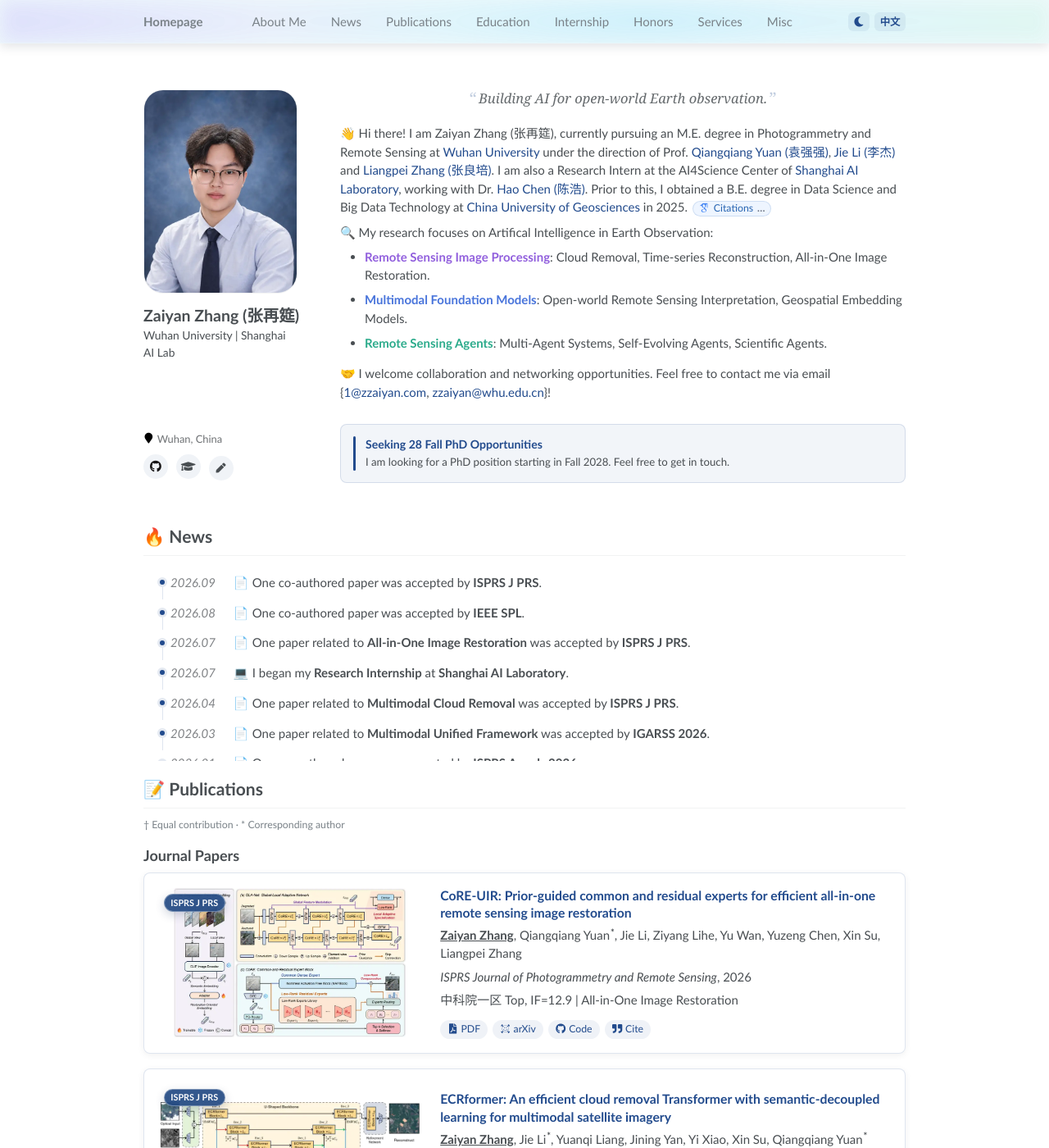
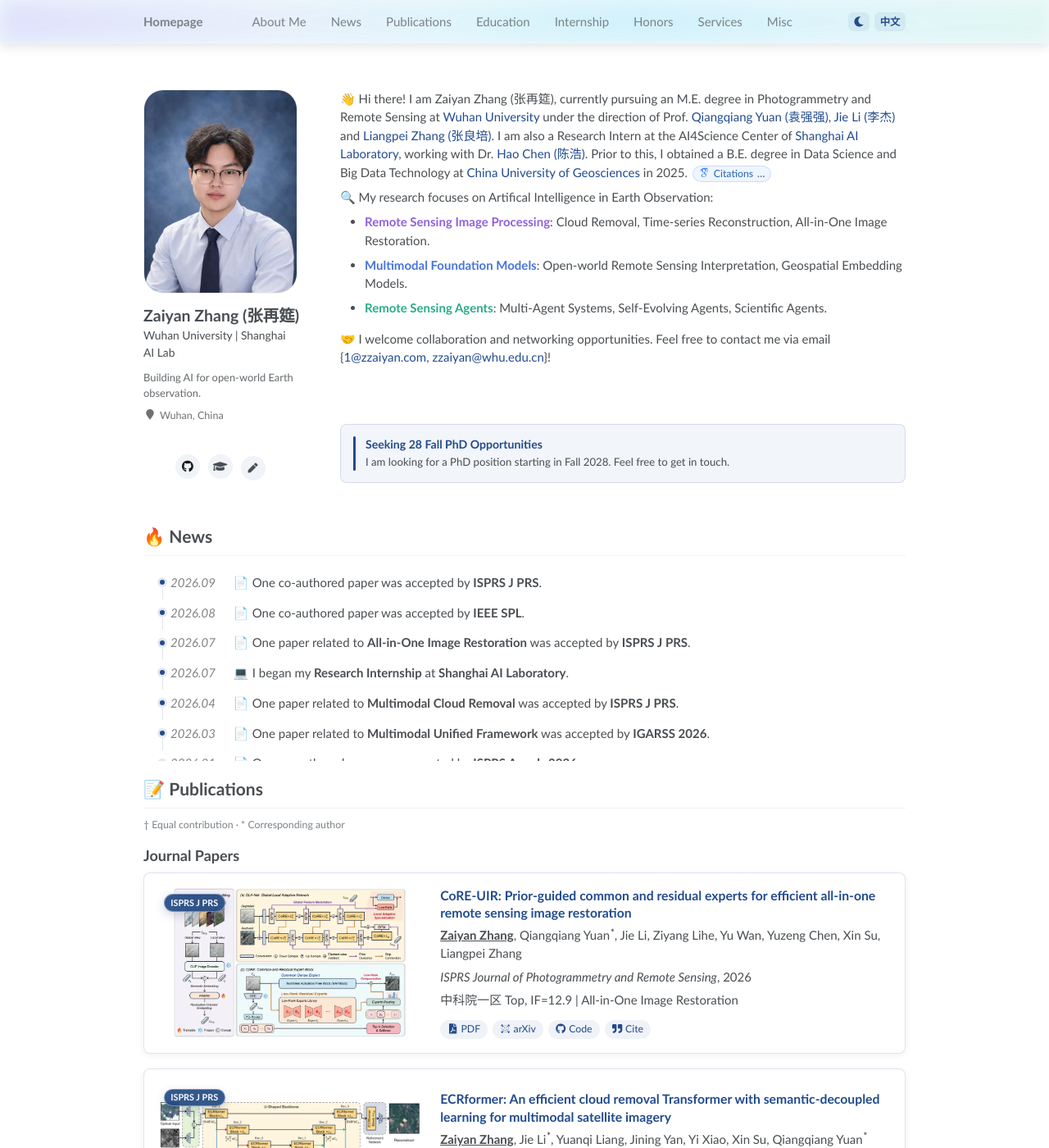
Before and after one commit to zzaiyan/zzaiyan.github.io, a Jekyll site: the page built from _pages/about.md, in a window 1280 px wide and 1400 px high. Shown: the whole window at 82% size. Built offline with Jekyll 4.4.1, drawn with Linux system fonts in a browser that asks for light colours; some web fonts are replaced; a script that is not in the unit is left out.

Commit message:
还原个人信息区 slogan 与窄屏社交布局

```diff
--- a/_includes/author-profile.html
+++ b/_includes/author-profile.html
@@ -16,23 +16,21 @@ endif %}
     {% if author.bio %}
     <p class="author__bio"><span class="lang-en">{{ author.bio }}</span><span class="lang-zh">{{ author.bio_zh | default: author.bio }}</span></p>
     {% endif %}
+    {% if site.description and include.show_description != false %}
+    <div class="author__description"><span class="lang-en">{{ site.description }}</span><span class="lang-zh">{{ site.description_zh | default: site.description }}</span></div>
+    {% endif %}
+    {% if author.location %}
+    <div class="author__location">
+      <i class="fa fa-fw fa-map-marker" aria-hidden="true"></i>
+      <span class="lang-en">{{ author.location }}</span><span class="lang-zh">{{ author.location_zh | default: author.location }}</span>
+    </div>
+    {% endif %}
   </div>
 
   <div class="author__urls-wrapper">
     <!-- <button class="btn btn--inverse">More Info & Contact</button> -->
     <ul class="author__urls social-icons">
-      {% if site.description and include.show_description != false %}
-      <li>
-        <div style="white-space: normal; margin-bottom: 1em">
-          <span class="lang-en">{{ site.description }}</span><span class="lang-zh">{{ site.description_zh | default: site.description }}</span>
-        </div>
-      </li>
-      {% endif %} {% if author.location %}
-      <li class="author__location">
-        <i class="fa fa-fw fa-map-marker" aria-hidden="true"></i>
-        <span class="lang-en">{{ author.location }}</span><span class="lang-zh">{{ author.location_zh | default: author.location }}</span>
-      </li>
-      {% endif %} {% if author.employer %}
+      {% if author.employer %}
       <li>
         <i class="fa fa-fw fa-map-marker" aria-hidden="true"></i> {{
         author.employer }}
--- a/_pages/about.md
+++ b/_pages/about.md
@@ -13,11 +13,9 @@ redirect_from:
 
 <div class="about-section">
 <div class="about-section__profile">
-{% include author-profile.html show_description=false %}
+{% include author-profile.html %}
 </div>
 <div class="about-section__content">
-
-<div class="about-slogan"><span class="lang-en">{{ site.description }}</span><span class="lang-zh">{{ site.description_zh | default: site.description }}</span></div>
 
 <div class="lang-en" markdown="1">
 
--- a/_sass/_dark-mode.scss
+++ b/_sass/_dark-mode.scss
@@ -114,6 +114,8 @@ html[data-theme="dark"] {
   }
 
   .author__bio,
+  .author__description,
+  .author__location,
   .author__urls li,
   .author__urls a {
     color: #aaa !important;
@@ -194,15 +196,6 @@ html[data-theme="dark"] {
     }
   }
 
-  .about-slogan {
-    color: #b7c2cc;
-
-    &::before,
-    &::after {
-      color: rgba(122, 176, 230, 0.34);
-    }
-  }
-
   .about-section .author__urls a {
     background: rgba(122, 176, 230, 0.1);
 
--- a/_sass/_sidebar.scss
+++ b/_sass/_sidebar.scss
@@ -147,6 +147,21 @@
   }
 }
 
+.author__description {
+  margin-top: 10px;
+  font-family: $sans-serif;
+  font-size: $type-size-7;
+  line-height: 1.5;
+  white-space: normal;
+}
+
+.author__location {
+  margin-top: 5px;
+  color: $gray;
+  font-size: $type-size-7;
+  line-height: 1.5;
+}
+
 .author__urls-wrapper {
   position: relative;
   display: table-cell;
--- a/_sass/_single-column.scss
+++ b/_sass/_single-column.scss
@@ -55,34 +55,28 @@ $about-gap: 3.5rem;
   }
 }
 
-.about-slogan {
-  margin: 0 auto 0.9rem;
+.about-section .author__description {
+  margin: 0.65rem 0 0;
   color: mix(#fff, $dark-gray, 15%);
-  font-family: $serif;
-  font-size: 1.1rem;
-  font-style: italic;
-  font-weight: 500;
-  line-height: 1.35;
-  text-align: center;
-  text-wrap: balance;
+  font-family: $sans-serif;
+  font-size: 0.86rem;
+  font-style: normal;
+  font-weight: 400;
+  line-height: 1.5;
+  text-wrap: pretty;
+}
 
-  &::before,
-  &::after {
-    color: rgba($info-color, 0.28);
-    font-size: 1.35rem;
-    font-style: normal;
-    line-height: 1;
-    vertical-align: -0.08em;
-  }
+.about-section .author__location {
+  display: flex;
+  align-items: center;
+  gap: 0.25rem;
+  margin-top: 0.55rem;
+  color: mix(#fff, $dark-gray, 20%);
+  font-size: 0.84rem;
+  line-height: 1.4;
 
-  &::before {
-    content: "“";
-    margin-right: 0.12em;
-  }
-
-  &::after {
-    content: "”";
-    margin-left: 0.12em;
+  i {
+    flex: 0 0 auto;
   }
 }
 
@@ -164,15 +158,6 @@ $about-gap: 3.5rem;
   margin: 0;
   padding: 0;
   white-space: normal;
-}
-
-.about-section .author__urls li.author__location {
-  flex-basis: 100%;
-  justify-content: flex-start;
-  gap: 0.25rem;
-  color: mix(#fff, $dark-gray, 20%);
-  font-size: 0.86rem;
-  line-height: 1.4;
 }
 
 .about-section .author__urls a {
@@ -283,10 +268,6 @@ $about-gap: 3.5rem;
     min-height: 32rem;
   }
 
-  .about-slogan {
-    margin-bottom: 0;
-  }
-
   .about-section .profile_box {
     display: flex;
     flex: 1;
@@ -324,14 +305,20 @@ $about-gap: 3.5rem;
 
   .about-section .profile_box {
     display: grid;
-    grid-template-columns: 6.25rem minmax(0, 1fr);
-    gap: 0 1.25rem;
+    grid-template-columns: 6.25rem minmax(0, 1fr) auto;
+    gap: 0 1rem;
     align-items: start;
   }
 
   .about-section .author__avatar {
-    grid-row: 1 / span 2;
+    grid-column: 1;
+    grid-row: 1;
     width: 6.25rem;
+  }
+
+  .about-section .author__content {
+    grid-column: 2;
+    grid-row: 1;
   }
 
   .about-section .author__name {
@@ -339,21 +326,24 @@ $about-gap: 3.5rem;
   }
 
   .about-section .author__urls-wrapper {
-    grid-column: 2;
-    grid-row: 2;
+    grid-column: 3;
+    grid-row: 1;
     display: block;
-    margin-top: 0.55rem;
-    padding-top: 0;
+    margin-top: 0;
+    padding-top: 0.1rem;
   }
 
   .about-section .author__urls {
+    flex-direction: column;
+    flex-wrap: nowrap;
     align-items: center;
-    gap: 0.65rem;
+    gap: 0.55rem;
   }
 
-  .about-section .author__urls li.author__location {
-    flex-basis: auto;
-    font-size: 0.84rem;
+  .about-section .author__urls a {
+    width: 2.5rem;
+    height: 2.5rem;
+    font-size: 1.05rem;
   }
 }
 
@@ -363,8 +353,8 @@ $about-gap: 3.5rem;
   }
 
   .about-section .profile_box {
-    grid-template-columns: 5.25rem minmax(0, 1fr);
-    gap: 0 1rem;
+    grid-template-columns: 5.25rem minmax(0, 1fr) auto;
+    gap: 0 0.85rem;
   }
 
   .about-section .author__avatar {
@@ -382,29 +372,21 @@ $about-gap: 3.5rem;
   }
 
   .about-section .author__bio,
-  .about-section .author__urls a {
+  .about-section .author__description {
     font-size: 0.84rem;
   }
 
-  .about-section .author__urls-wrapper {
-    gap: 0.65rem;
+  .about-section .author__location {
+    font-size: 0.78rem;
   }
 
   .about-section .author__urls {
-    gap: 0.5rem;
-  }
-
-  .about-section .author__urls li.author__location {
-    font-size: 0.78rem;
+    gap: 0.45rem;
   }
 
   .about-section .author__urls a {
-    width: 1.75rem;
-    height: 1.75rem;
-  }
-
-  .about-slogan {
-    margin-bottom: 0.75rem;
+    width: 2.25rem;
+    height: 2.25rem;
     font-size: 1rem;
   }
 }
```
